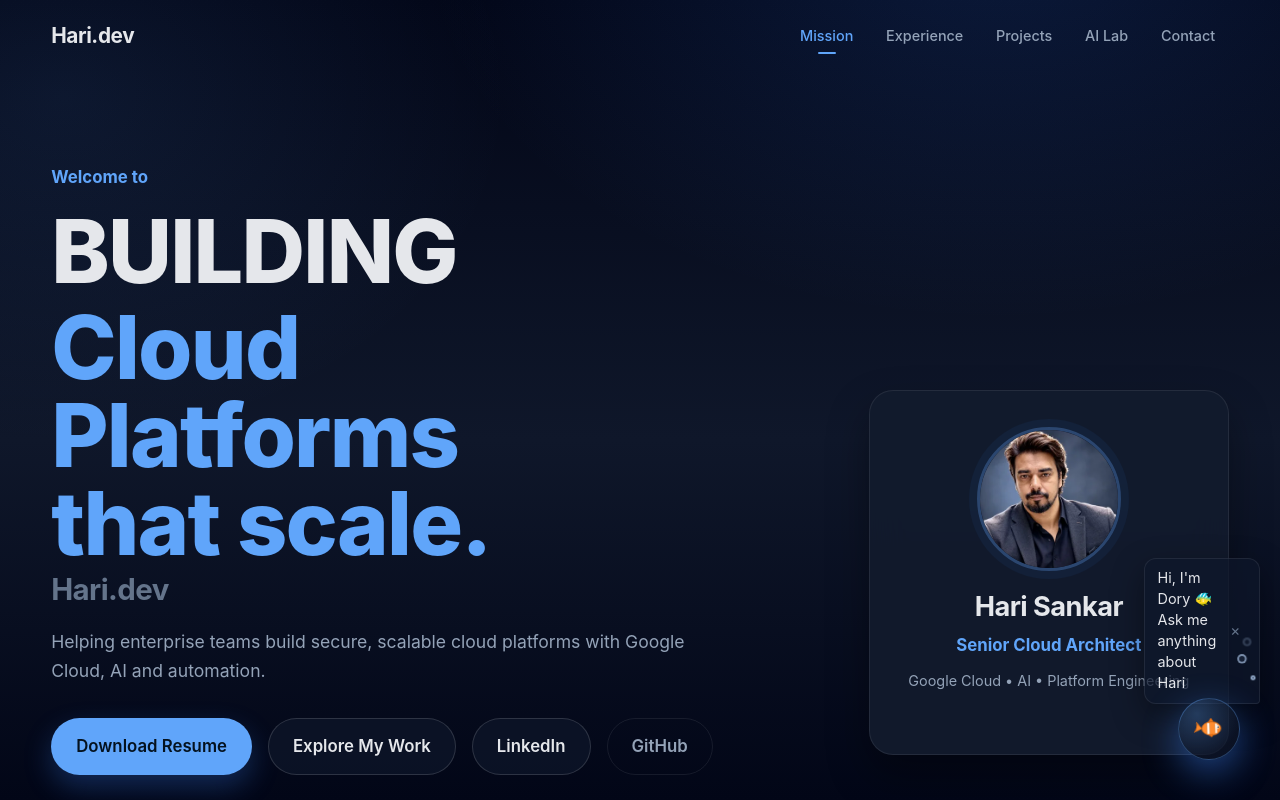
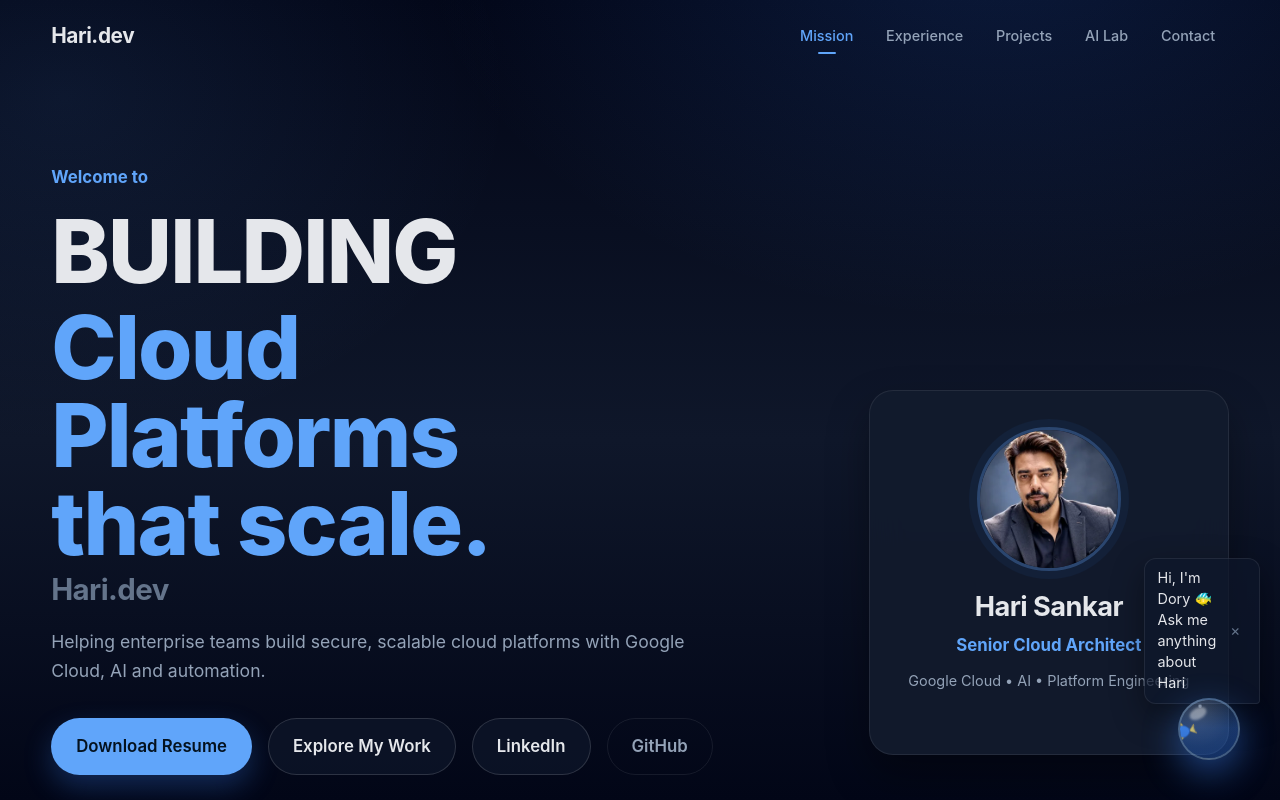
Before and after one commit to meeturglider/meeturglider.github.io, a plain HTML site: page index.html in a window 1280 px wide. Shown: the top 800 px of the page. Drawn offline with Linux system fonts and the light colour scheme.

Commit message:
turn the launcher into a fishbowl; repaint Dory as a proper blue tang
- Blue body, yellow fins/tail, black palette marking around the eye
  (clownfish stripes removed) in both launcher and chat avatar
- Bowl: glass gradient, water fill, glass shine, clipped overflow;
  sonar ripple moved to the dock wrapper
- Dory now swims lazily side to side inside the bowl, turning at each
  wall; chat avatar keeps the gentle bob
- Bubbles are now underwater fizz rising through the bowl

```diff
--- a/css/dory.css
+++ b/css/dory.css
@@ -20,28 +20,28 @@
 }
 
 .dory-fish .body {
-    fill: #ff8c2e;
-    stroke: #d96b12;
+    fill: #3a7bd5;
+    stroke: #1c4fa1;
     stroke-width: 1.5;
 }
 
-.dory-fish .stripe {
-    fill: #fff7ed;
-    stroke: #d96b12;
-    stroke-width: 1;
+/* Blue-tang "palette" marking around the eye */
+
+.dory-fish .mark {
+    fill: #101c33;
 }
 
 .dory-fish .tail {
-    fill: #ff8c2e;
-    stroke: #d96b12;
+    fill: #ffd43b;
+    stroke: #dfa20e;
     stroke-width: 1.5;
     transform-origin: 17px 24px;
     animation: dory-wag .55s ease-in-out infinite alternate;
 }
 
 .dory-fish .fin {
-    fill: #f27415;
-    stroke: #d96b12;
+    fill: #ffd43b;
+    stroke: #dfa20e;
     stroke-width: 1;
     transform-origin: center 60%;
     animation: dory-flutter .8s ease-in-out infinite alternate;
@@ -89,6 +89,41 @@
     }
 }
 
+/* Inside the bowl she wanders lazily back and forth, turning at each side.
+   Everywhere else (chat avatar) she keeps the gentle bob. */
+
+@keyframes dory-swim {
+
+    0%,
+    100% {
+        transform: translateX(-5px) scaleX(1);
+    }
+
+    40% {
+        transform: translateX(5px) scaleX(1);
+    }
+
+    46% {
+        transform: translateX(4px) scaleX(-1) rotate(7deg);
+    }
+
+    52% {
+        transform: translateX(5px) scaleX(-1);
+    }
+
+    90% {
+        transform: translateX(-5px) scaleX(-1);
+    }
+
+    95% {
+        transform: translateX(-5px) scaleX(1) rotate(-7deg);
+    }
+}
+
+.dory-launcher .swim {
+    animation: dory-swim 11s ease-in-out infinite;
+}
+
 /* --------------------------------------------------------------------------
    Floating launcher
    -------------------------------------------------------------------------- */
@@ -103,9 +138,11 @@
     width: 62px;
     height: 62px;
     padding: 14px;
-    border: 1px solid var(--accent-border);
+    border: 2px solid rgba(147, 197, 253, .4);
     border-radius: 50%;
-    background: radial-gradient(circle at 30% 25%, rgba(96, 165, 250, .28), var(--surface) 70%);
+    overflow: hidden;
+    background:
+        radial-gradient(circle at 32% 26%, rgba(255, 255, 255, .18), rgba(96, 165, 250, .10) 55%, rgba(23, 52, 105, .38));
     box-shadow: 0 12px 32px rgba(59, 130, 246, .35);
     cursor: pointer;
     transition: transform var(--transition), box-shadow var(--transition);
@@ -114,9 +151,38 @@
         dory-nudge 7s ease-in-out infinite;
 }
 
-/* Expanding sonar ring, timed to arrive with each nudge */
+/* Water filling the lower two-thirds of the bowl */
 
 .dory-launcher::before {
+    content: "";
+    position: absolute;
+    inset: 0;
+    background: linear-gradient(180deg,
+        rgba(125, 180, 255, .08) 0%,
+        rgba(59, 130, 246, .30) 48%,
+        rgba(29, 78, 160, .48) 100%);
+    pointer-events: none;
+}
+
+/* Glass shine on the upper-left curve */
+
+.dory-launcher::after {
+    content: "";
+    position: absolute;
+    top: 8px;
+    left: 9px;
+    width: 18px;
+    height: 11px;
+    border-radius: 50%;
+    background: rgba(255, 255, 255, .4);
+    filter: blur(1px);
+    transform: rotate(-28deg);
+    pointer-events: none;
+}
+
+/* Expanding sonar ring around the bowl, timed with each nudge */
+
+.dory-dock::after {
     content: "";
     position: absolute;
     inset: -2px;
@@ -133,7 +199,7 @@
     animation-play-state: paused;
 }
 
-.dory-launcher:hover::before {
+.dory-dock:hover::after {
     animation-play-state: paused;
 }
 
@@ -196,59 +262,57 @@
 
 .dory-bubbles {
     position: absolute;
-    top: -6px;
-    right: 4px;
+    top: 14px;
+    left: 13px;
     pointer-events: none;
 }
+
+/* Tiny fizz rising through the water */
 
 .dory-bubbles i {
     position: absolute;
     bottom: 0;
-    width: 10px;
-    height: 10px;
-    border: 2px solid rgba(191, 219, 254, .9);
-    background: rgba(147, 197, 253, .12);
+    width: 5px;
+    height: 5px;
+    border: 1px solid rgba(219, 234, 254, .85);
+    background: rgba(191, 219, 254, .25);
     border-radius: 50%;
     opacity: 0;
-    animation: dory-rise 3.2s linear infinite;
+    animation: dory-rise 2.6s linear infinite;
 }
 
 .dory-bubbles i:nth-child(1) {
-    left: 2px;
+    left: 0;
     animation-delay: 0s;
 }
 
 .dory-bubbles i:nth-child(2) {
-    left: 15px;
-    width: 6px;
-    height: 6px;
-    animation-delay: 1.05s;
+    left: 9px;
+    width: 3px;
+    height: 3px;
+    animation-delay: .85s;
 }
 
 .dory-bubbles i:nth-child(3) {
-    left: 8px;
-    width: 8px;
-    height: 8px;
-    animation-delay: 2.1s;
+    left: 5px;
+    width: 4px;
+    height: 4px;
+    animation-delay: 1.7s;
 }
 
 @keyframes dory-rise {
 
     0% {
-        transform: translateY(0) scale(.7);
+        transform: translateY(0) scale(.6);
         opacity: 0;
     }
 
-    20% {
-        opacity: .95;
-    }
-
-    80% {
-        opacity: .5;
+    25% {
+        opacity: .85;
     }
 
     100% {
-        transform: translateY(-52px) scale(1.15);
+        transform: translateY(-22px) scale(1.1);
         opacity: 0;
     }
 }
@@ -576,7 +640,7 @@
     .dory-fish .tail,
     .dory-fish .fin,
     .dory-launcher,
-    .dory-launcher::before,
+    .dory-dock::after,
     .dory-bubbles i,
     .dots i,
     .dory-chat[open],
@@ -584,8 +648,4 @@
         animation: none;
         transition: none;
     }
-
-    .dory-launcher::before {
-        opacity: 0;
-    }
 }
--- a/index.html
+++ b/index.html
@@ -601,9 +601,7 @@
 
                 <ellipse class="body" cx="36" cy="24" rx="19" ry="13.5"></ellipse>
 
-                <rect class="stripe" x="27" y="12" width="6" height="24" rx="3"></rect>
-
-                <rect class="stripe" x="43" y="13.5" width="5" height="21" rx="2.5"></rect>
+                <rect class="mark" x="42.5" y="13" width="10" height="23" rx="5"></rect>
 
                 <path class="fin" d="M32 11 L38 4 L42 11 Z"></path>
 
@@ -648,9 +646,7 @@
 
                         <ellipse class="body" cx="36" cy="24" rx="19" ry="13.5"></ellipse>
 
-                        <rect class="stripe" x="27" y="12" width="6" height="24" rx="3"></rect>
-
-                        <rect class="stripe" x="43" y="13.5" width="5" height="21" rx="2.5"></rect>
+                        <rect class="mark" x="42.5" y="13" width="10" height="23" rx="5"></rect>
 
                         <path class="fin" d="M32 11 L38 4 L42 11 Z"></path>
 
```
